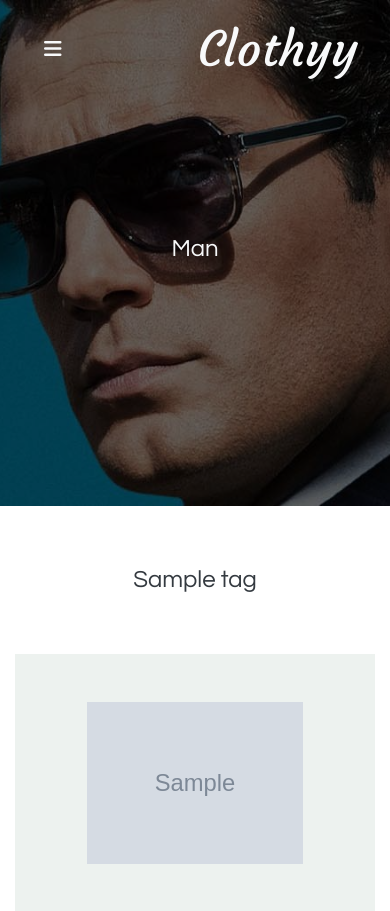
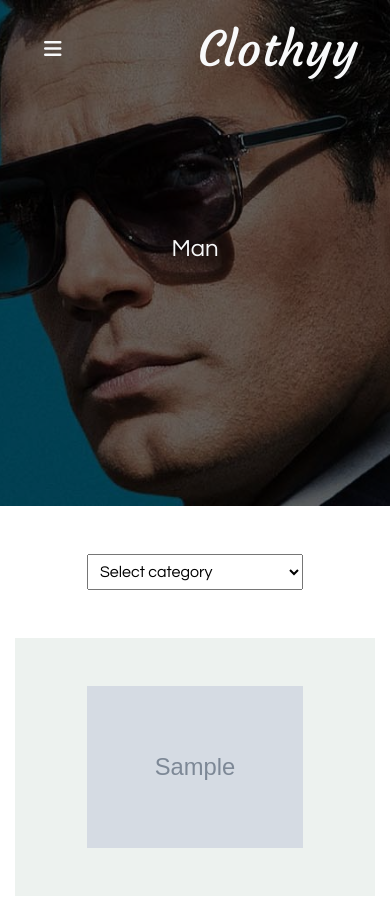
Before and after one commit to nciganovic/Clothy, a Django app: a page that uses clothy/templates/main/footer.html in a window 390 px wide. Shown: the top 911 px of the page. Run offline with Django 3.2, Linux system fonts and the light colour scheme; tables that the repository leaves empty hold one stand-in row (values such as "Sample post"); grey boxes marked "Sample" are stand-in pictures; some libraries are stand-ins or nearby versions.

Commit message:
small bugs fixed for production

```diff
--- a/clothy/clothy/settings.py
+++ b/clothy/clothy/settings.py
@@ -165,8 +165,8 @@ AWS_LOCATION = 'static'
 AWS_S3_FILE_OVERWRITE = False
 AWS_DEFAULT_ACL = None
 
-STATICFILES_STORAGE = 'storages.backends.s3boto3.S3Boto3Storage'
-STATIC_URL = "https://%s/%s/" % (AWS_S3_CUSTOM_DOMAIN, AWS_LOCATION)
+#STATICFILES_STORAGE = 'storages.backends.s3boto3.S3Boto3Storage'
+#STATIC_URL = "https://%s/%s/" % (AWS_S3_CUSTOM_DOMAIN, AWS_LOCATION)
 
 DEFAULT_FILE_STORAGE = 'clothy.storage_backends.MediaStorage'
 
--- a/clothy/main/static/main/css/media.css
+++ b/clothy/main/static/main/css/media.css
@@ -75,6 +75,12 @@
     .pb-600{
         padding-bottom: 600px !important;
     }
+    .d-none-md{
+        display: none !important;
+    }
+    .d-block-md{
+        display: block !important;
+    }
 
 }
 
@@ -135,4 +141,7 @@
     #btnAddToCart{
         font-size: 0.8rem;
     }
+    .pb-100-sm{
+        padding-bottom: 200px;
+    }
 }
--- a/clothy/main/static/main/js/category.js
+++ b/clothy/main/static/main/js/category.js
@@ -52,4 +52,17 @@ $(document).ready(function(){
         })
     })
 
+    $('#tagSelect').change(function() {
+        var selectedTag = $( "#tagSelect option:selected" ).val();
+
+        $('.single-product').each(function(i){
+            if($(this).hasClass(selectedTag)){
+                $(this).show();
+            }
+            else{
+                $(this).hide();
+            }
+        })
+    })
+
 })
--- a/clothy/shop/static/shop/js/cart.js
+++ b/clothy/shop/static/shop/js/cart.js
@@ -36,6 +36,7 @@ $(document).ready(function() {
                 }
             }
             if(!isAlreadyAdded){
+                alert('Product added to cart.');
                 var lsProductList = localStorage.getItem('productList');
                 if(!lsProductList){
                     listOfAddedProducts.push(productInfo);
--- a/clothy/shop/static/shop/js/cartTable.js
+++ b/clothy/shop/static/shop/js/cartTable.js
@@ -29,9 +29,12 @@ $(document).ready(function() {
                 totalPrice +=  Number(l.price) * Number(l.amount);
             }
             var twoDecPrice = totalPrice.toFixed(2);
+            var totalSum = Number(twoDecPrice) + Number(shippingFee);
+            var totalSumDec = totalSum.toFixed(2);
+
             $('.totalPriceInCart').text(twoDecPrice);
             $('#subtotal').text(twoDecPrice);
-            $('#total').text(Number(twoDecPrice) + Number(shippingFee));
+            $('#total').text(Number(totalSumDec));
         }
     }
 
--- a/clothy/templates/main/category.html
+++ b/clothy/templates/main/category.html
@@ -18,8 +18,14 @@
         <div class="row mt-5 mb-5 ml-0 mr-0">
             <div class="col-12 d-flex justify-content-center">
                 {% for tag in this_tags %}
-                    <div class="m-2 underline-on-hover"><a class="font-15 text-dark text-decoration-none single-tag" href="#">{{ tag }}</a></div>
+                    <div class="m-2 underline-on-hover d-none-md"><a class="font-15 text-dark text-decoration-none single-tag" href="#">{{ tag }}</a></div>
                 {% endfor %}
+                <select id="tagSelect" class="p-2 w-60 d-none d-block-md" name="tagSelect">
+                    <option value="single-product">Select category</option>
+                    {% for tag in this_tags %}
+                    <option value="{{ tag }}">{{ tag }}</option>
+                    {% endfor %}
+                </select>
             </div>
         </div>
 
--- a/clothy/templates/main/footer.html
+++ b/clothy/templates/main/footer.html
@@ -23,9 +23,9 @@
                 <div class="mt-3 ml-4 mr-4 mb-3">
                     <p class="font-weight-bold">Social media:</p>
                     <ul class="ls-none list-group list-group-horizontal">
-                        <li><a class="text-dark font-30 mr-3" href=""><i class="fab fa-facebook-square"></i></a></li>
-                        <li><a class="text-dark font-30 mr-3" href=""><i class="fab fa-twitter-square"></i></a></li>
-                        <li><a class="text-dark font-30" href=""><i class="fab fa-instagram"></i></a></li>
+                        <li><a class="text-dark font-30 mr-3" target="_blank" href="https://www.facebook.com/"><i class="fab fa-facebook-square"></i></a></li>
+                        <li><a class="text-dark font-30 mr-3" target="_blank" href="https://twitter.com/"><i class="fab fa-twitter-square"></i></a></li>
+                        <li><a class="text-dark font-30" target="_blank" href="https://www.instagram.com/"><i class="fab fa-instagram"></i></a></li>
                     </ul>
                 </div>
             </div>
--- a/clothy/templates/main/index.html
+++ b/clothy/templates/main/index.html
@@ -47,7 +47,7 @@
         <!-- End Freatured product -->
         <!-- Start Bottom third -->
         <div class="row mt-5 ml-3 mr-0 d-flex justify-content-center mr-3-small">
-            <div id="pant-and-dress" class="w47-l-w100-m mr-3">
+            <div id="pant-and-dress" class="w47-l-w100-m">
                 <div class="col-12 img-holder p-0 ">
                     <img class="w-100 zoom-out" src="{% static 'main/img/man-pants-dark.jpg' %}" alt="Woman">
                     <p class="centered text-light font-17"><a class="text-light" href="search?search=man+pants">Man pants</a><p>
--- a/clothy/templates/shop/cart.html
+++ b/clothy/templates/shop/cart.html
@@ -10,7 +10,7 @@
     </div>
     <div class="container">
         <div class="row mt-5">
-            <div class="col-xl-7 col-lg-12 col-">
+            <div class="col-xl-7 col-lg-12">
                 <table id="cartTable" class="w-100 font-11">
                     <tr>
                         <th></th>
@@ -22,7 +22,7 @@
                 </table>
             </div>
 
-            <div class="col-xl-5 col-lg-12 border border-lg-0 mh-55vh">
+            <div class="col-xl-5 col-lg-12 border-left border-lg-0">
                 <div class="ml-3 mr-3 pt-5 pb-4 border-bottom d-flex justify-content-between">
                     <div><p class="font-weight-bold">Subtotal:</p></div>
                     <div id="subtotal">0</div>
@@ -39,7 +39,6 @@
                     <div id="total">0</div>
                 </div>
                 <div class="d-flex justify-content-center">
-                    <!--<input class="mt-3 mb-3" type="button" id="cartChekoutBtn" value="Proceed to checkout">-->
                     <a class="mt-3 mb-3 text-decoration-none w-50 text-center" id="cartChekoutBtn" href="checkout">Go to checkout</a>
                 </div>
                 <div class="d-flex justify-content-center">
```
